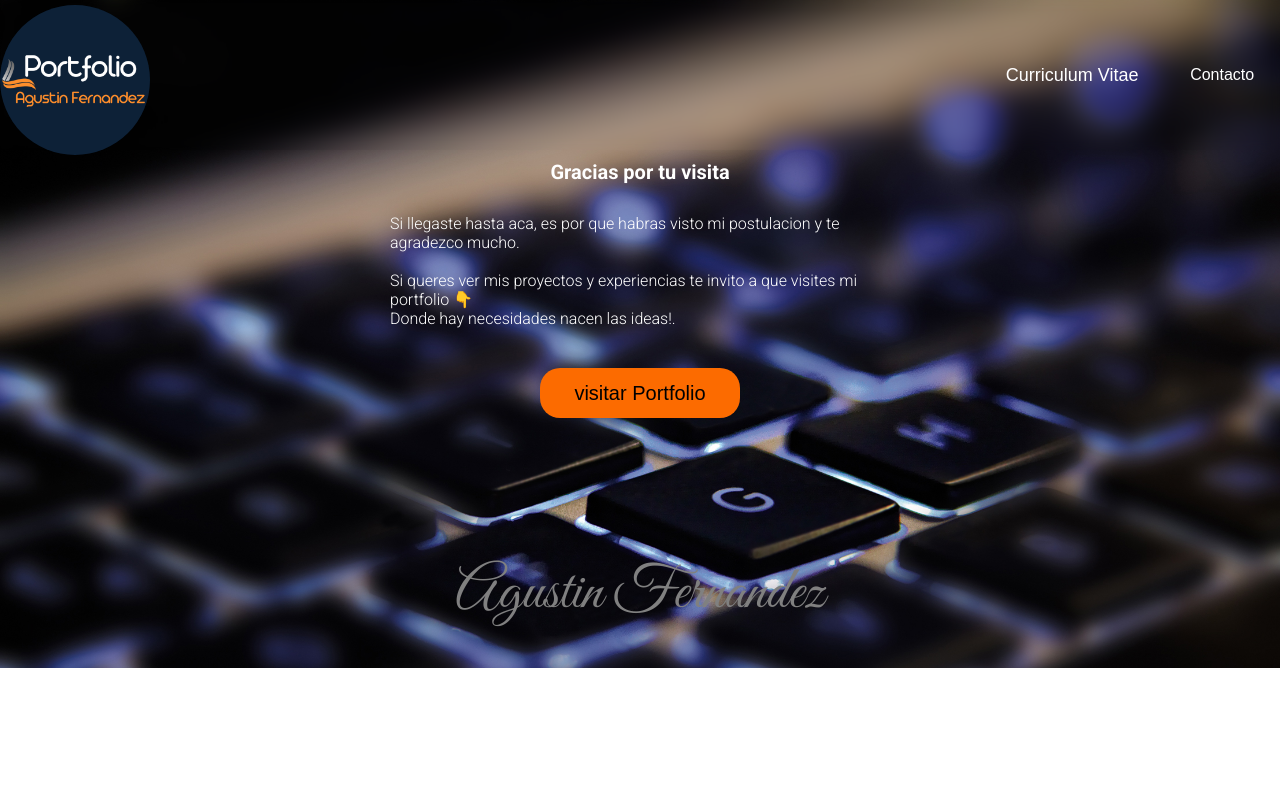
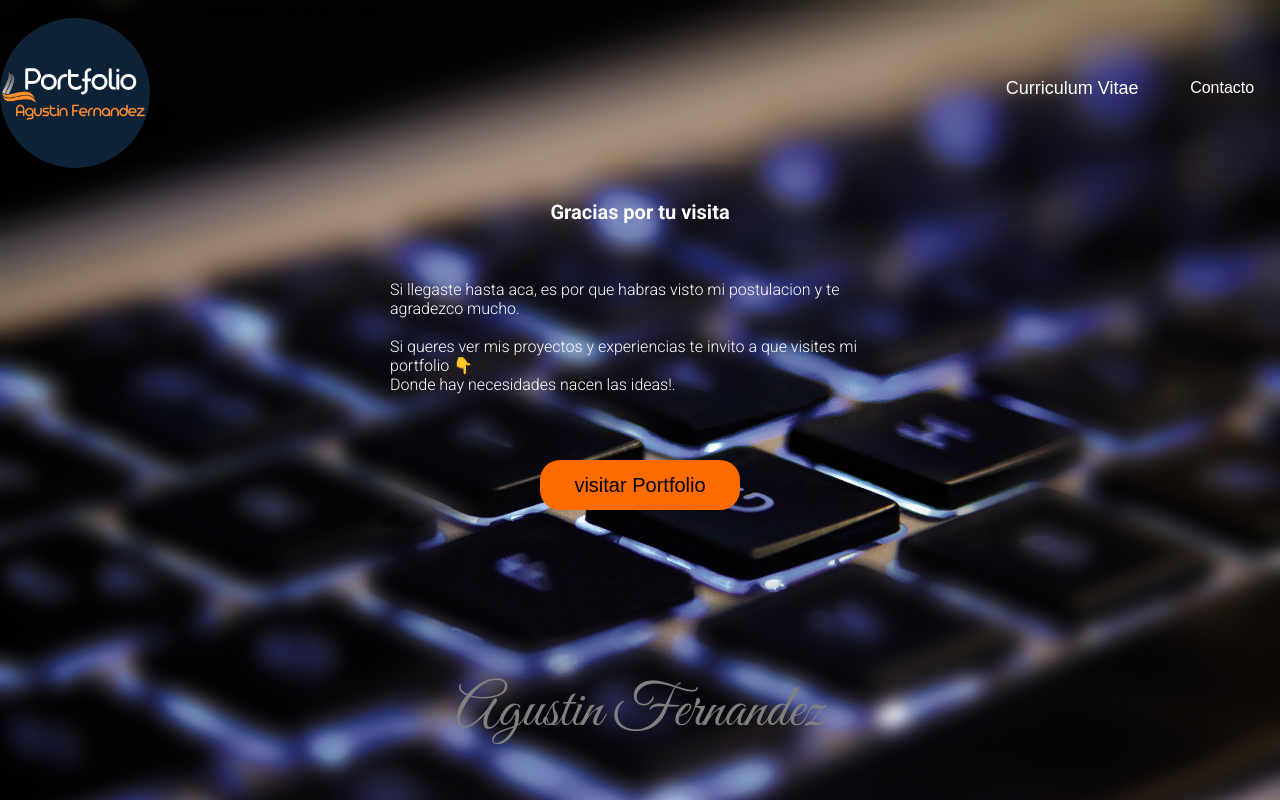
Before and after one commit to carniiga/portfolio, a React (Create React App) app: page / in a window 1280 px wide. Built offline with nearby package versions, Linux system fonts and the light colour scheme.

Commit message:
queries 4k

```diff
--- a/src/pages/home/homeStyles.js
+++ b/src/pages/home/homeStyles.js
@@ -3,7 +3,7 @@ import styled from "styled-components";
 
 export const HomeContainer = styled.div`
     width: 100%;
-    height : 100%;
+    height : 100vh;
     display: flex;
     font-family: var(--font);
     flex-direction: column;
@@ -14,7 +14,7 @@ export const HomeContainer = styled.div`
        width: 320px;
     }
     @media(min-width:1024px){
-        height: fit-content;
+        height: 100vh;
     }
 
 `;
```
